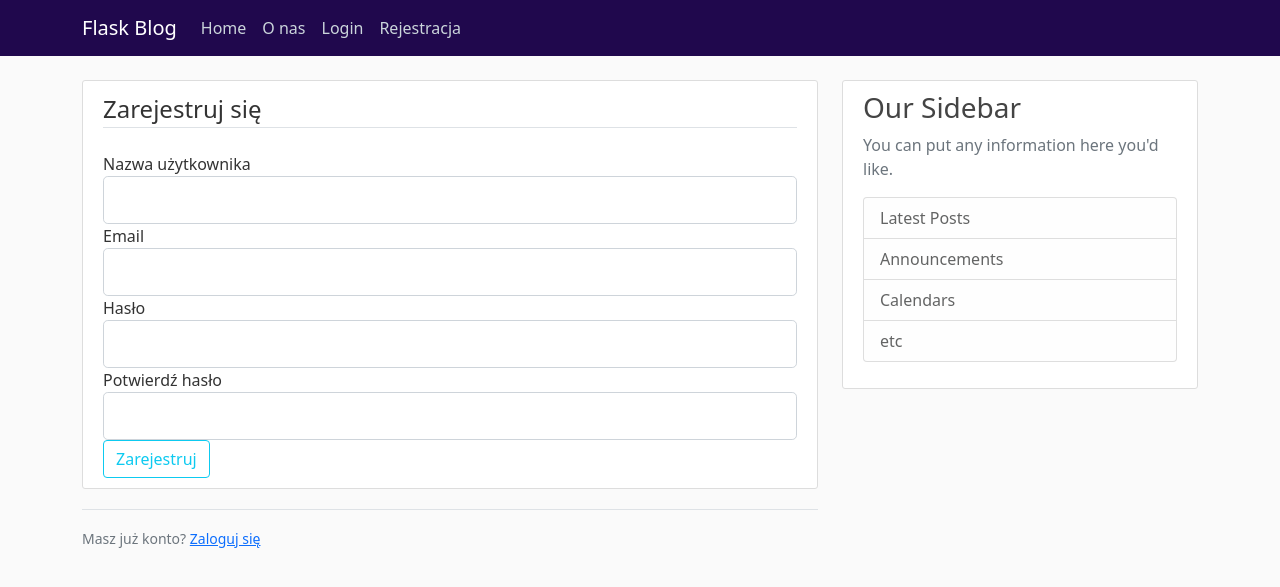
After one commit to Damiangiza93/Flaskblog, a Flask app: page /register in a window 1280 px wide. The commit adds this page. Shown: the top 587 px of the page. Run offline with Flask 2, Linux system fonts and the light colour scheme.

Commit message:
change the structure

```diff
--- /dev/null
+++ b/flaskblog/forms.py
@@ -0,0 +1,27 @@
+from flask_wtf import FlaskForm
+from wtforms import StringField, PasswordField, SubmitField, BooleanField
+from wtforms.validators import DataRequired, Length, Email, EqualTo, ValidationError
+from flaskblog.models import User
+
+class RegistrationForm(FlaskForm):
+    username = StringField('Nazwa użytkownika', validators=[DataRequired(), Length(min=2, max=20)])
+    email = StringField('Email', validators=[DataRequired(), Email()])
+    password = PasswordField('Hasło', validators=[DataRequired()])
+    confirm_password = PasswordField('Potwierdź hasło', validators=[DataRequired(), EqualTo('password')])
+    submit = SubmitField('Zarejestruj')
+
+    def validate_username(self, username):                                      # sprawdza czy nie ma już tego usera w bazie danych
+        user = User.query.filter_by(username=username.data).first()
+        if user:
+            raise ValidationError('Użytkownik o tej nazwie już istnieje. Wybierz inną nazwę użytkownika.')
+
+    def validate_email(self, email):                                      # sprawdza czy nie ma już tego usera w bazie danych
+        user = User.query.filter_by(email=email.data).first()
+        if user:
+            raise ValidationError('Użytkownik o tym mailu już istnieje.')
+
+class LoginForm(FlaskForm):
+    email = StringField('Email', validators=[DataRequired(), Email()])
+    password = PasswordField('Hasło', validators=[DataRequired()])
+    remember = BooleanField('Zapamiętaj')
+    submit = SubmitField('Zaloguj się')
--- /dev/null
+++ b/flaskblog/routes.py
@@ -0,0 +1,54 @@
+from flask import render_template, url_for, flash, redirect
+from flaskblog import app, db, bcrypt
+from flaskblog.forms import RegistrationForm, LoginForm
+from flaskblog.models import User, Post
+
+
+posts = [
+    {
+        'author': 'Damian Giza',
+        'title': 'Blog Post 1',
+        'content': 'great content',
+        'date_posted': 'Januray 5, 2021'
+    },
+    {
+        'author': 'Kasia Ku',
+        'title': 'Blog Post 2',
+        'content': 'better content',
+        'date_posted': 'Januray 4, 2021'
+    }
+]
+
+
+
+@app.route('/')
+@app.route('/home')                                     # dodaje ścieżkę dla tego programu
+def home():
+    return render_template('home.html', posts=posts)    # dodaje wygląd z pliku home.html|posts=posts - przypisujemy do posts w html posts z tego pliku
+
+@app.route('/about')
+def about():
+    return render_template('about.html', title='About')
+
+@app.route('/register', methods=['GET', 'POST'])                        # formularz rejestracyjny
+def register():
+    form = RegistrationForm()
+    if form.validate_on_submit():                                       # potwierdzenie rejestracji
+        hashed_password = bcrypt.generate_password_hash(form.password.data).decode('utf-8')         # generowanie ukrytego hasła
+        user = User(username=form.username.data, email=form.email.data, password=hashed_password)   # tworzenie nowego usera z formularza
+        db.session.add(user)                                                                        # dodanie i commit usera do db
+        db.session.commit()
+        flash(f'Utworzono konto {form.username.data}! Możesz się zalogować', 'success')             # flash pozwala na wyrzucenie informacji która pojawi się raz
+        return redirect(url_for('login'))
+    return render_template('register.html', title='Register', form=form)
+
+@app.route('/login', methods=['GET', 'POST'])                           # formularz logowania
+def login():
+    form = LoginForm()
+    if form.validate_on_submit():
+        if form.email.data == 'admin@blog.com' and form.password.data == 'password':
+            flash('Logowanie udane', 'success')
+            return redirect(url_for('home'))
+        else:
+            flash('Logowanie nieudane. Sprawdź nazwę i hasło', 'danger')
+    return render_template('login.html', title='Login', form=form)
--- a/templates/layout.html
+++ b/flaskblog/templates/layout.html
@@ -25,12 +25,12 @@
                 </button>
                 <div class="collapse navbar-collapse" id="navbarToggle">
                     <div class="navbar-nav mr-auto">
-                        <a class="nav-item nav-link" href="/">Home</a>
-                        <a class="nav-item nav-link" href="/about">About</a>
+                        <a class="nav-item nav-link" href="{{ url_for('home') }}">Home</a>
+                        <a class="nav-item nav-link" href="{{ url_for('about') }}">O nas</a>
                     </div>
                     <div class="navbar-nav">
-                        <a class="nav-item nav-link" href="/login">Login</a>
-                        <a class="nav-item nav-link" href="/register">Register</a>
+                        <a class="nav-item nav-link" href="{{ url_for('login') }}">Login</a>
+                        <a class="nav-item nav-link" href="{{ url_for('register') }}">Rejestracja</a>
                     </div>
                 </div>
             </div>
@@ -39,6 +39,15 @@
     <main role="main" class="container">
         <div class="row">
           <div class="col-md-8">
+            {% with messages = get_flashed_messages(with_categories=true) %}
+              {% if messages %}
+                {% for category, message in messages %}
+                  <div class="alert alert-{{ category }}">
+                    {{ message }}
+                  </div>
+                {% endfor %}
+              {% endif %}
+            {% endwith %}
             {% block content %}{% endblock %}
           </div>
           <div class="col-md-4">
--- /dev/null
+++ b/flaskblog/templates/register.html
@@ -0,0 +1,72 @@
+{% extends "layout.html" %}
+{% block content %}
+    <div class="content-section">
+        <form method="POST" action="">
+            {{ form.hidden_tag() }}
+            <fieldset class="form-group">
+                <legend class="border-bottom mb-4">Zarejestruj się</legend>
+                <div class="form-group">
+                    {{ form.username.label(class="form-control-label") }}
+                    {% if form.username.errors %}
+                        {{ form.username(class="form-control form-control-lg is-invalid") }}
+                        <div class="invalid-feedback">
+                            {% for error in form.username.errors %}
+                                <span>{{ error }}</span>
+                            {% endfor %}
+                        </div>
+                    {% else %}
+                        {{ form.username(class="form-control form-control-lg") }}
+                    {% endif %}
+
+                </div>
+                <div class="form-group">
+                    {{ form.email.label(class="form-control-label") }}
+                    {% if form.email.errors %}
+                        {{ form.email(class="form-control form-control-lg is-invalid") }}
+                        <div class="invalid-feedback">
+                            {% for error in form.email.errors %}
+                                <span>{{ error }}</span>
+                            {% endfor %}
+                        </div>
+                    {% else %}
+                        {{ form.email(class="form-control form-control-lg") }}
+                    {% endif %}
+                </div>
+                <div class="form-group">
+                    {{ form.password.label(class="form-control-label") }}
+                    {% if form.password.errors %}
+                        {{ form.password(class="form-control form-control-lg is-invalid") }}
+                        <div class="invalid-feedback">
+                            {% for error in form.password.errors %}
+                                <span>{{ error }}</span>
+                            {% endfor %}
+                        </div>
+                    {% else %}
+                        {{ form.password(class="form-control form-control-lg") }}
+                    {% endif %}
+                </div>
+                <div class="form-group">
+                    {{ form.confirm_password.label(class="form-control-label") }}
+                    {% if form.confirm_password.errors %}
+                        {{ form.confirm_password(class="form-control form-control-lg is-invalid") }}
+                        <div class="invalid-feedback">
+                            {% for error in form.confirm_password.errors %}
+                                <span>{{ error }}</span>
+                            {% endfor %}
+                        </div>
+                    {% else %}
+                        {{ form.confirm_password(class="form-control form-control-lg") }}
+                    {% endif %}
+                </div>
+            </fieldset>
+            <div class="form-group">
+                {{ form.submit(class="btn btn-outline-info") }}
+            </div>
+        </form>
+    </div>
+    <div class="border-top pt-3">
+        <small class="text-muted">
+            Masz już konto? <a class="ml-2" href="{{ url_for('login') }}">Zaloguj się</a>
+        </small>
+    </div>
+{% endblock content %}
--- /dev/null
+++ b/run.py
@@ -0,0 +1,4 @@
+from flaskblog import app
+
+if __name__ == '__main__':                          # pozwala na odpalenie komendą python flaskblog.py
+    app.run(debug=True)
```
Also changed, not shown: flaskblog.py (deleted, +0 -30 lines), flaskblog/__init__.py (added, +13 -0 lines), flaskblog/models.py (added, +24 -0 lines), flaskblog/templates/login.html (added, +53 -0 lines), flaskblog/site.db (added), flaskblog/static/main.css (renamed from static/main.css), flaskblog/templates/about.html (renamed from templates/about.html), flaskblog/templates/home.html (renamed from templates/home.html).
